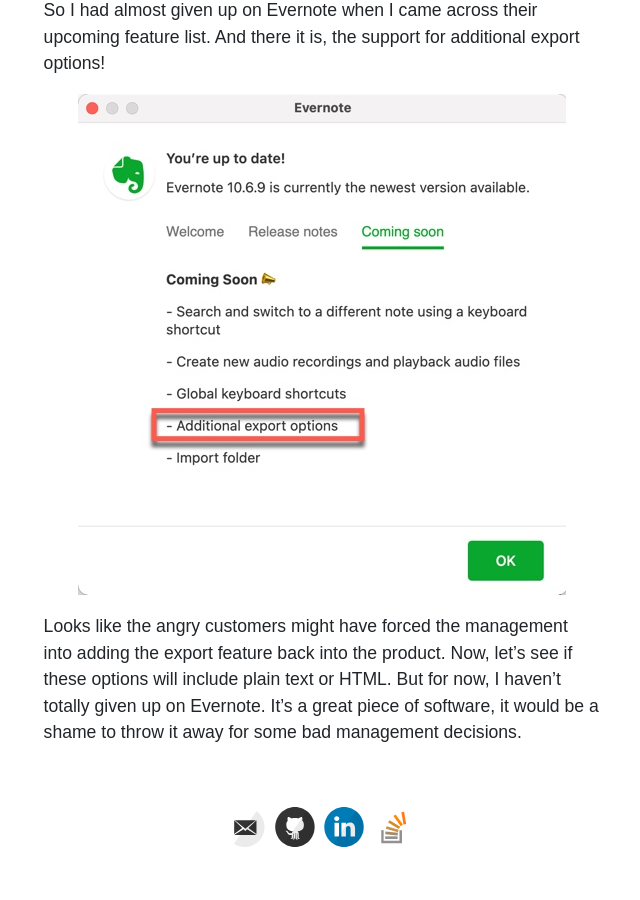
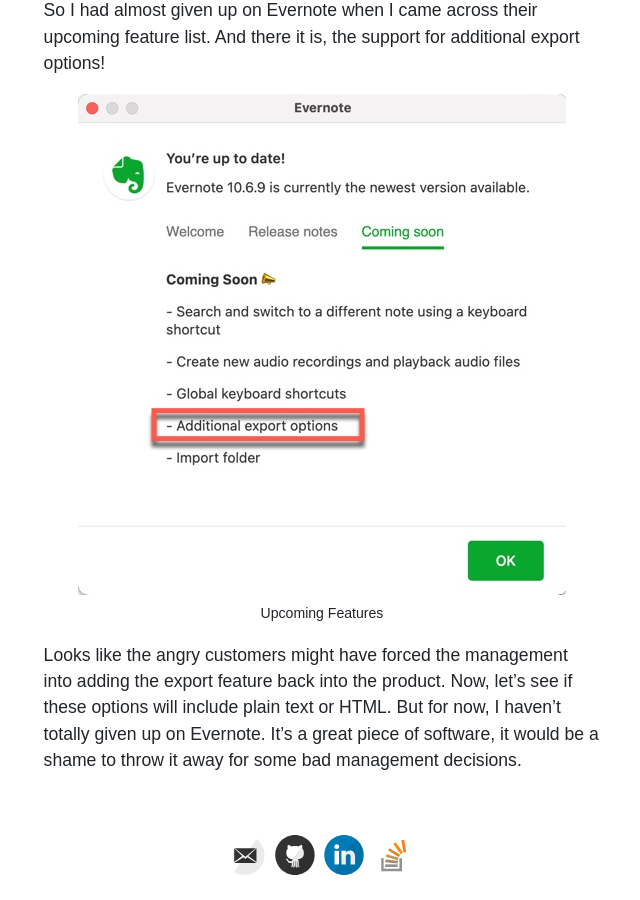
Before and after one commit to akshayKhot/akshayKhot.github.io, a Jekyll site: the page built from _posts/2021-1-23-how-to-lose-a-customer.md, in a window 1280 px wide and 900 px high, scrolled down 1375 px. Shown: the whole window, without its empty margins (318-958 px from the left). Built offline with Jekyll 4.4.1, drawn with Linux system fonts in a browser that asks for light colours; before the commit the page ends 2247 px from its top, so only the background shows below that.

Commit message:
fix the image

```diff
--- a/_posts/2021-1-23-how-to-lose-a-customer.md
+++ b/_posts/2021-1-23-how-to-lose-a-customer.md
@@ -18,8 +18,11 @@
 
 So I had almost given up on Evernote when I came across their upcoming feature list. And  there it is, the support for additional export options!
 
-<div class="centered">
-  <img src="../images/random/evernote.jpg" alt="Additional Export Options">
+<div class="random centered">
+  <a target="_blank" href="../images/random/evernote.jpg">
+    <img src="../images/random/evernote.jpg" alt="Upcoming Evernote Features">
+  </a>
+  <div class="caption">Upcoming Features</div>
 </div>
 
 Looks like the angry customers might have forced the management into adding the export feature back into the product. Now, let's see if these options will include plain text or HTML. But for now, I haven't totally given up on Evernote. It's a great piece of software, it would be a shame to throw it away for some bad management decisions.
```
Also changed, not shown: template.md (+0 -1 lines).
